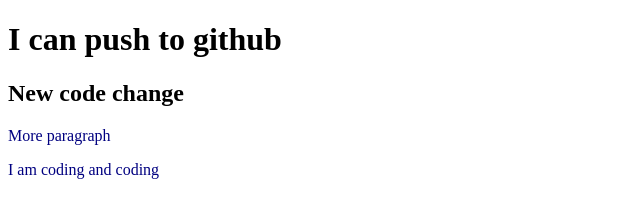
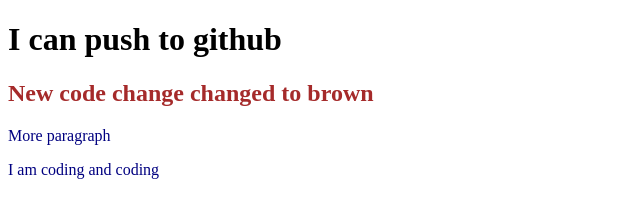
Before and after one commit to romanakhondoker/my-second-repo, a plain HTML site: page index.html in a window 1280 px wide. Shown: the whole page, without its empty margins (0-640 px from the left). Drawn offline with Linux system fonts and the light colour scheme.

Commit message:
make brown

```diff
--- a/index.html
+++ b/index.html
@@ -9,7 +9,7 @@
 </head>
 <body>
     <h1>I can push to github</h1>
-    <h2>New code change</h2>
+    <h2>New code change changed to brown</h2>
     <p>More paragraph</p>
     <p>I am coding and coding</p>
 </body>
--- a/style.css
+++ b/style.css
@@ -1,3 +1,6 @@
 p{
     color: navy;
 }
+h2{
+    color: brown;
+}
```
